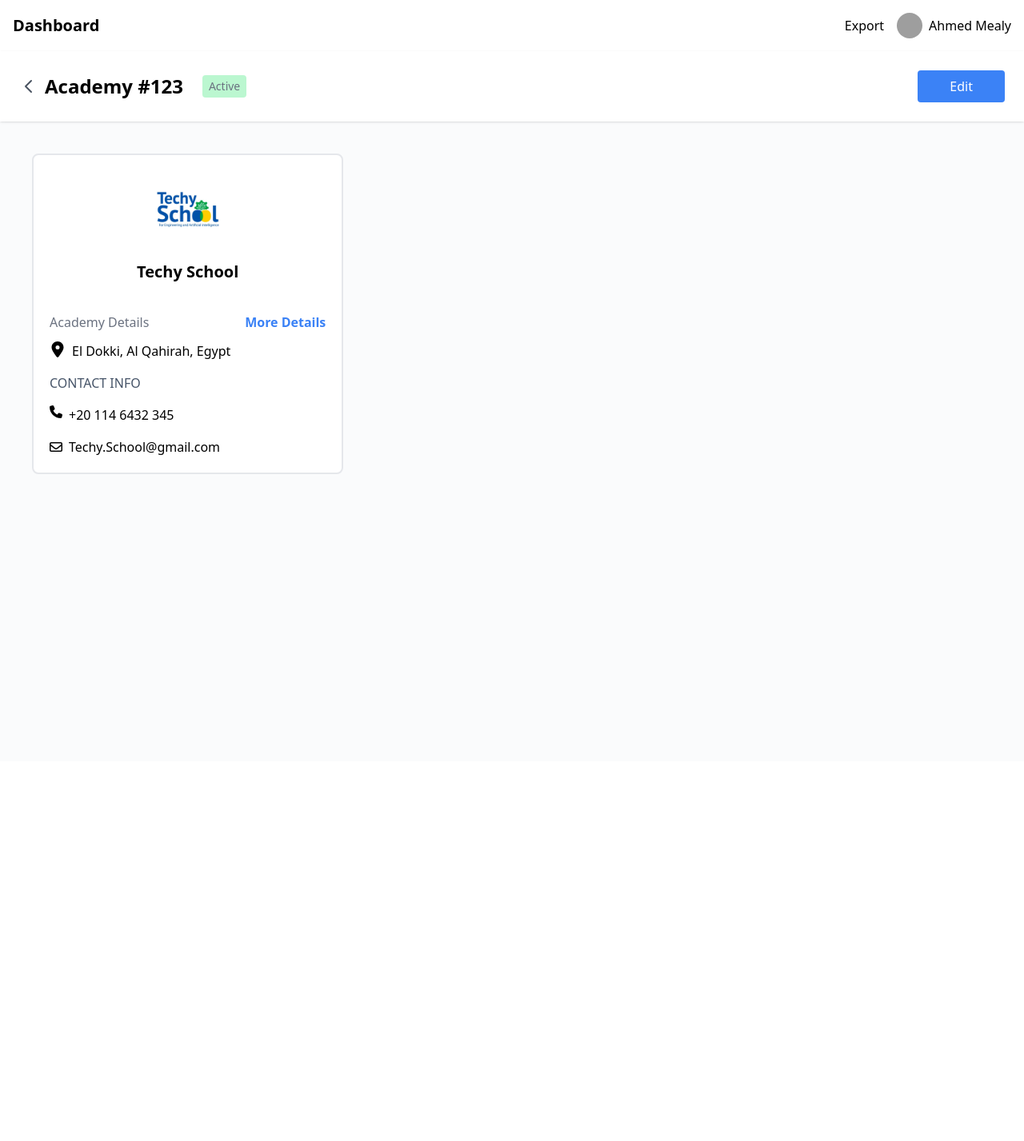
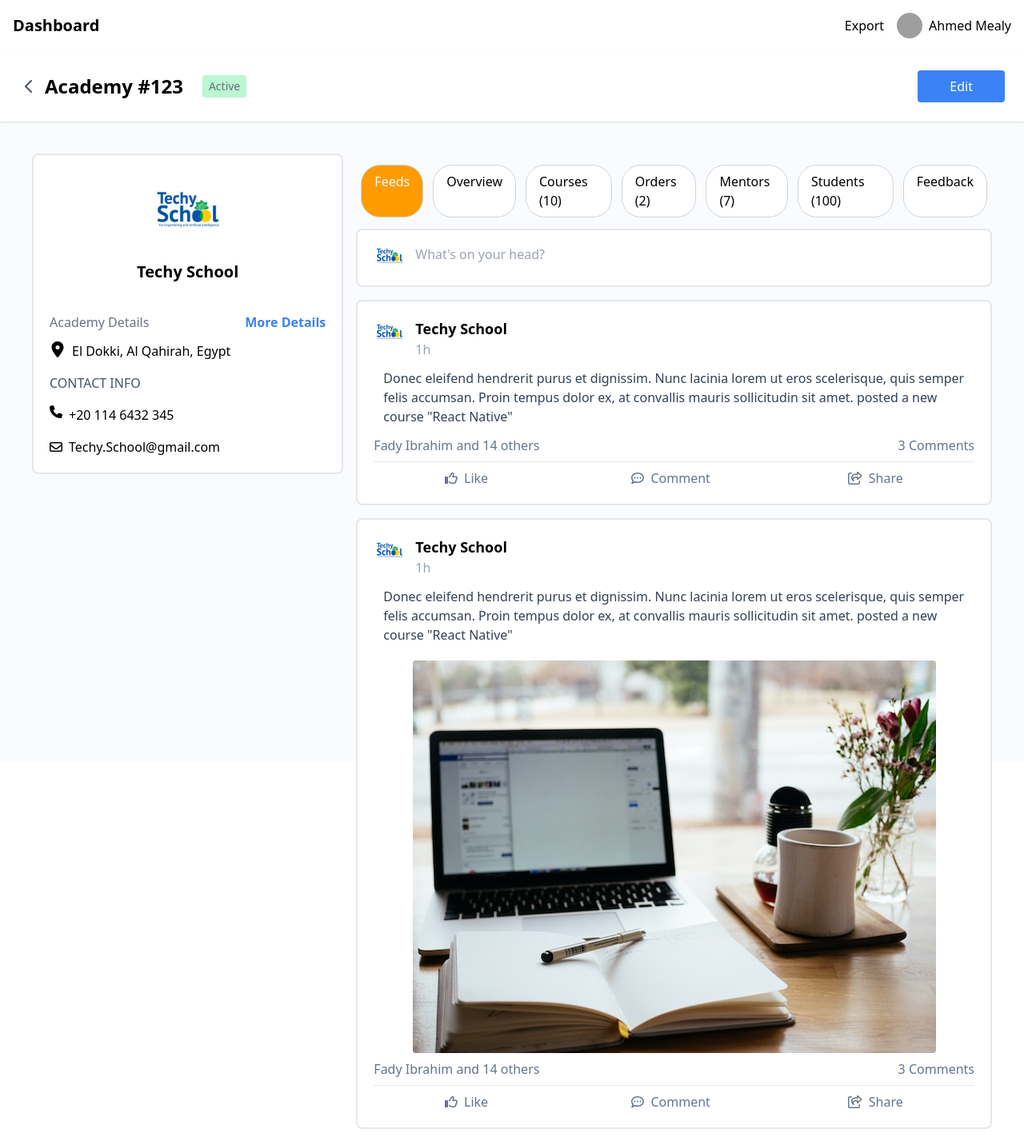
Before and after one commit to Techy-software/techy-website, a React (Vite) app: page / in a window 1280 px wide. Shown: the top 1427 px of the page at 80% size. Before the commit the page ends 952 px from the top, so only its background shows below. Built offline with nearby package versions, Linux system fonts and the light colour scheme; grey boxes are pictures that could not be loaded.

Commit message:
Feed page Done

```diff
--- a/src/App.css
+++ b/src/App.css
@@ -3,3 +3,17 @@
   padding: 0;
   box-sizing: border-box;
 }
+
+body {
+  font-family: "Inter", sans-serif;
+}
+
+.flex {
+  -webkit-overflow-scrolling: touch;
+  scroll-behavior: smooth;
+  scrollbar-width: none; /* Firefox */
+}
+
+.flex::-webkit-scrollbar {
+  display: none; /* Safari and Chrome */
+}
--- a/src/components/AcademyDetails/AcademyDetails.jsx
+++ b/src/components/AcademyDetails/AcademyDetails.jsx
@@ -4,7 +4,36 @@ import Academy from "../../assets/Academy.png";
 import { FontAwesomeIcon } from "@fortawesome/react-fontawesome";
 import { faLocationDot, faPhone } from "@fortawesome/free-solid-svg-icons";
 import { faEnvelope } from "@fortawesome/free-regular-svg-icons";
+import { useState } from "react";
+import Feed from "./Feed";
+
+const Box = ({ label, onClick, isActive }) => (
+  <div
+    className={`cursor-pointer p-2 px-4 rounded-3xl m-1.5 border-slate-300 border ${
+      isActive ? "bg-[#FE9B01] text-white" : "bg-white text-black"
+    }`}
+    onClick={onClick}
+  >
+    {label}
+  </div>
+);
+
 const AcademyDetails = ({}) => {
+  const AcademyItems = [
+    "Feeds",
+    "Overview",
+    "Courses (10)",
+    "Orders (2)",
+    "Mentors (7)",
+    "Students (100)",
+    "Feedback",
+  ];
+  const [activeComponent, setActiveComponent] = useState("Feeds");
+
+  const handleClick = (label) => {
+    setActiveComponent(label);
+  };
+
   return (
     <div>
       <Topbar />
@@ -64,10 +93,34 @@ const AcademyDetails = ({}) => {
               <span>+20 114 6432 345</span>
             </div>
             <div>
-                <FontAwesomeIcon icon={faEnvelope} className="mr-2" />
-                <span>Techy.School@gmail.com</span>
+              <FontAwesomeIcon icon={faEnvelope} className="mr-2" />
+              <span>Techy.School@gmail.com</span>
             </div>
           </WhiteCard>
+        </div>
+        <div className="col-span-8">
+          <div className="">
+            <div className="flex overflow-x-auto py-2 touch-pan-x">
+              {AcademyItems.map((label) => (
+                <Box
+                  key={label}
+                  label={label}
+                  onClick={() => handleClick(label)}
+                  isActive={activeComponent === label}
+                />
+              ))}
+            </div>
+            <div className="">
+              {activeComponent === "Feeds" && <Feed />}
+              {activeComponent === "Component 2" && (
+                <div>Content for Component 2</div>
+              )}
+              {activeComponent === "Component 3" && (
+                <div>Content for Component 3</div>
+              )}
+            </div>
+          </div>
+          <WhiteCard></WhiteCard>
         </div>
       </div>
     </div>
--- /dev/null
+++ b/src/components/AcademyDetails/Feed.jsx
@@ -0,0 +1,96 @@
+import WhiteCard from "../../reusable components/WhiteCard/WhiteCard";
+import Academy from "../../assets/Academy.png";
+import ImagePost from "../../assets/postImage.jpeg";
+import InputField from "../../reusable components/InputField/InputField";
+import { FontAwesomeIcon } from "@fortawesome/react-fontawesome";
+import {
+  faCommentDots,
+  faShareFromSquare,
+  faThumbsUp,
+} from "@fortawesome/free-regular-svg-icons";
+const Feed = () => {
+  return (
+    <>
+      <WhiteCard style={"flex mb-4 py-3"}>
+        <img src={Academy} alt="Profile Photo" className="w-10 h-10 me-3" />
+        <InputField
+          placeholder="What's on your head?"
+          style={{ border: "none" }}
+        />
+      </WhiteCard>
+      <WhiteCard style={"mb-4 pt-1"}>
+        <div className="flex items-center">
+          <img src={Academy} alt="Profile Photo" className="w-10 h-10 me-3" />
+          <div>
+            <h2 className="text-lg font-bold mt-4">Techy School</h2>
+            <span className="text-slate-400">1h</span>
+          </div>
+        </div>
+        <p className="text-slate-700 p-3">
+          Donec eleifend hendrerit purus et dignissim. Nunc lacinia lorem ut
+          eros scelerisque, quis semper felis accumsan. Proin tempus dolor ex,
+          at convallis mauris sollicitudin sit amet. posted a new course "React
+          Native"
+        </p>
+        <div className="flex justify-between text-slate-500">
+          <p>Fady Ibrahim and 14 others</p>
+          <p>3 Comments</p>
+        </div>
+        <hr className="my-2" />
+        <div className="grid grid-cols-12 gap-4 text-slate-500">
+          <div className="col-span-4 text-center">
+            <FontAwesomeIcon icon={faThumbsUp} />
+            <span className="m-2">Like</span>
+          </div>
+          <div className="col-span-4 text-center">
+            <FontAwesomeIcon icon={faCommentDots} />
+            <span className="m-2">Comment</span>
+          </div>
+          <div className="col-span-4 text-center">
+            <FontAwesomeIcon icon={faShareFromSquare} />
+            <span className="m-2">Share</span>
+          </div>
+        </div>
+      </WhiteCard>
+      <WhiteCard style={"mb-4 pt-1"}>
+        <div className="flex items-center">
+          <img src={Academy} alt="Profile Photo" className="w-10 h-10 me-3" />
+          <div>
+            <h2 className="text-lg font-bold mt-4">Techy School</h2>
+            <span className="text-slate-400">1h</span>
+          </div>
+        </div>
+        <p className="text-slate-700 p-3">
+          Donec eleifend hendrerit purus et dignissim. Nunc lacinia lorem ut
+          eros scelerisque, quis semper felis accumsan. Proin tempus dolor ex,
+          at convallis mauris sollicitudin sit amet. posted a new course "React
+          Native"
+        </p>
+        <div className="w-full flex justify-center my-2">
+          <img src={ImagePost} alt="post of an image" className="rounded" />
+        </div>
+        <div className="flex justify-between text-slate-500">
+          <p>Fady Ibrahim and 14 others</p>
+          <p>3 Comments</p>
+        </div>
+        <hr className="my-2" />
+        <div className="grid grid-cols-12 gap-4 text-slate-500">
+          <div className="col-span-4 text-center">
+            <FontAwesomeIcon icon={faThumbsUp} />
+            <span className="m-2">Like</span>
+          </div>
+          <div className="col-span-4 text-center">
+            <FontAwesomeIcon icon={faCommentDots} />
+            <span className="m-2">Comment</span>
+          </div>
+          <div className="col-span-4 text-center">
+            <FontAwesomeIcon icon={faShareFromSquare} />
+            <span className="m-2">Share</span>
+          </div>
+        </div>
+      </WhiteCard>
+    </>
+  );
+};
+
+export default Feed;
--- a/src/reusable components/InputField/InputField.jsx
+++ b/src/reusable components/InputField/InputField.jsx
@@ -3,7 +3,7 @@ import "./InputField.css";
 export default function InputField(props) {
   return (
     <div className="inputField">
-      <label className="formLabel">{props.label}</label>
+      {props.label && <label className="formLabel">{props.label}</label>}
       <input
         type={props.type}
         placeholder={props.placeholder}
```
Also changed, not shown: src/assets/postImage.jpeg (added).
